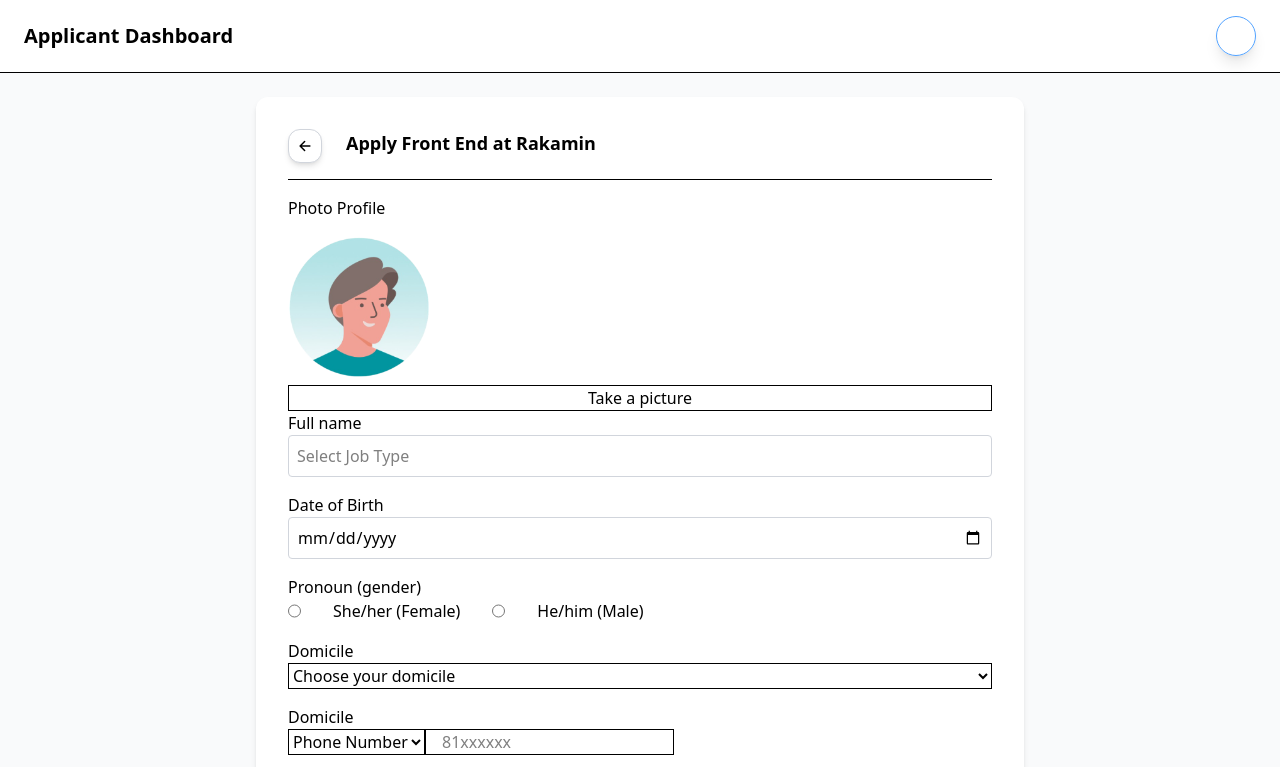
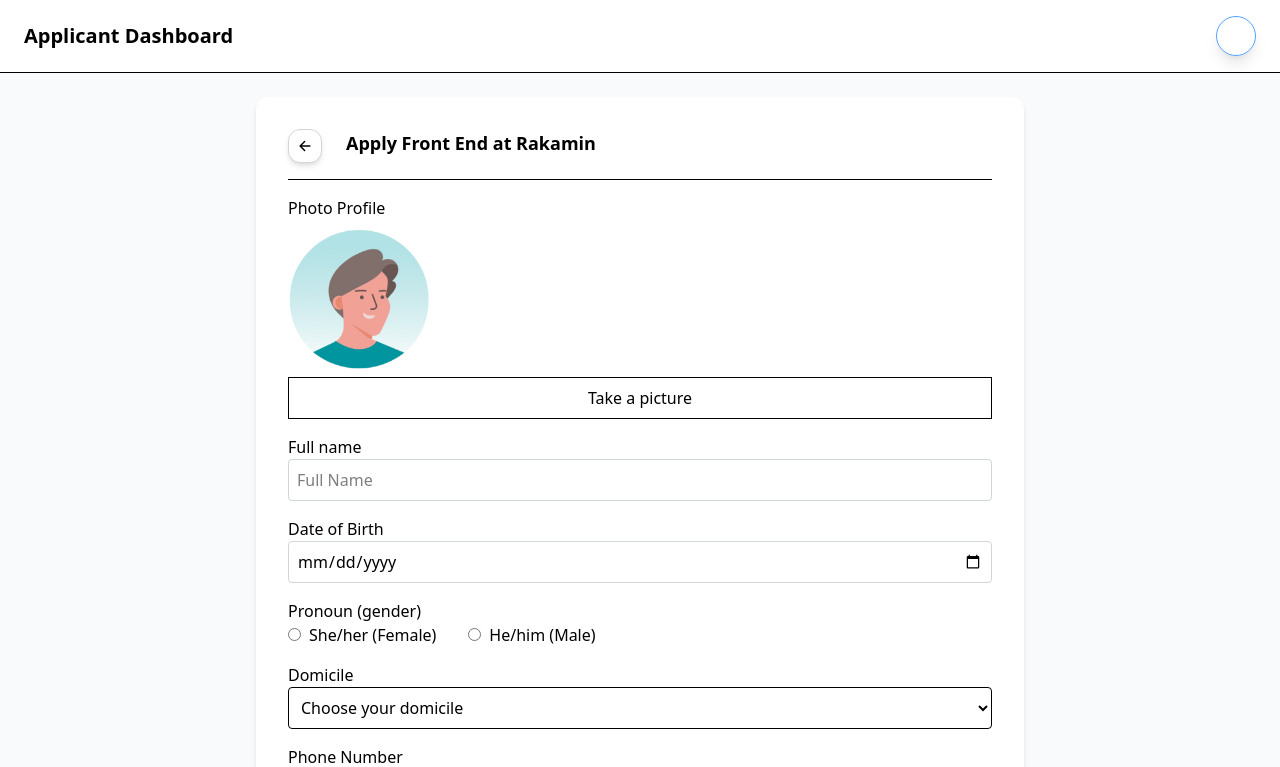
Before and after one commit to ryanpurnomo83/hiring-platform, a React (Vite) app: page /applicant/jobform in a window 1280 px wide. Shown: the top 767 px of the page. Built offline with nearby package versions, Linux system fonts and the light colour scheme; no server answers; the database is empty.

Commit message:
fourth commit

```diff
--- /dev/null
+++ b/src/interfaces/Candidate.ts
@@ -0,0 +1,16 @@
+// types.ts
+export interface CandidateAttribute {
+  key: string;
+  label: string;
+  value: string;
+  order: number;
+}
+
+export interface CandidateData {
+  id: string;
+  attributes: CandidateAttribute[];
+}
+
+export interface CandidatesInterface {
+  data: CandidateData[];
+}
--- a/src/pages/applicant/Dashboard.tsx
+++ b/src/pages/applicant/Dashboard.tsx
@@ -1,7 +1,7 @@
+import { useNavigate } from "react-router-dom";
+import rakaminLogoOnly from "../../../public/rakamin-logo-only.png";
 import { TiLocationOutline } from "react-icons/ti";
 import { LiaMoneyBillSolid } from "react-icons/lia";
-import { useNavigate } from "react-router-dom";
-import rakaminLogoOnly from "../../../public/rakamin-logo-only.png";
 
 export default function Dashboard() {
     const navigate = useNavigate();
--- a/src/pages/applicant/JobForm.tsx
+++ b/src/pages/applicant/JobForm.tsx
@@ -1,63 +1,180 @@
 import { useState } from "react";
-import ProfilePicture from "../../../public/Profile-Picture.png"
-import MediaForm from "../applicant/MediaForm"
+import { useNavigate } from "react-router-dom";
+import ProfilePicture from "../../../public/Profile-Picture.png";
+import { candidatesAPI } from "../../services/APIServices";
+//import { CandidatesInterface } from "../../interfaces/Candidate";
+import MediaForm from "../applicant/MediaForm";
 
 import { IoArrowBackOutline } from "react-icons/io5";
 
-export default function JobForm(){
+export default function JobForm() {
+  const navigate = useNavigate();
+  const [showMediaForm, setShowMediaForm] = useState(false);
 
-    const [ShowMediaForm, setShowMediaForm] = useState(false);
+  const [fullName, setFullName] = useState("");
+  const [dateOfBirth, setDateOfBirth] = useState("");
+  const [gender, setGender] = useState(""); // "male" | "female"
+  const [domicile, setDomicile] = useState("");
+  const [phonePrefix, setPhonePrefix] = useState(""); // select
+  const [phoneNumber, setPhoneNumber] = useState("");
+  const [email, setEmail] = useState("");
+  const [linkedin, setLinkedin] = useState("");
 
-    return(
+  const [profileImage, setProfileImage] = useState<string | null>(
+    localStorage.getItem("capturedImage") || null
+  );
+
+    // Callback dari MediaForm
+  const handleSubmitCapture = (img: string) => {
+    setProfileImage(img);
+  };
+
+  const handleResetCapture = () => {
+    setProfileImage(null);
+  };
+
+  const handleGoBack = () => {
+    navigate("/applicant/dashboard");
+  };
+
+  //const [candidates, setCandidates] = useState<CandidatesInterface>({ data: [] });
+
+  const handleSubmit = async() => {
+    if (!fullName || !email) {
+      alert("Full name dan email wajib diisi!");
+      return;
+    }
+
+    const candidateData = {
+      fullName,
+      dateOfBirth,
+      gender,
+      domicile,
+      phone: `${phonePrefix} ${phoneNumber}`,
+      email,
+      linkedin,
+      photo: profileImage || "",
+    };
+
+    const response = await candidatesAPI.addPersonalData(candidateData);
+    if (response) {
+      alert("Data kandidat berhasil disimpan!");
+      // reset form jika perlu
+      setFullName("");
+      setDateOfBirth("");
+      setGender("");
+      setDomicile("");
+      setPhonePrefix("");
+      setPhoneNumber("");
+      setEmail("");
+      setLinkedin("");
+      setProfileImage(null);
+      localStorage.removeItem("capturedImage");
+    } else {
+      alert("Gagal menyimpan data kandidat. Mungkin email sudah terdaftar.");
+    }
+  };
+
+  return (
     <>
       <div className="min-h-screen flex items-center justify-center bg-gray-50 px-4">
         <div className="flex flex-col bg-white shadow-md rounded-xl p-8 w-full max-w-3xl">
-
           <div className="flex flex-row gap-6 bg-white mb-4">
-            <button className="border border-gray-300 bg-white shadow-md p-2 hover:bg-gray-100 active:shadow-inner rounded-xl transition">
-                <IoArrowBackOutline/>
+            <button
+                onClick={handleGoBack}
+                className="border border-gray-300 bg-white shadow-md p-2 hover:bg-gray-100 active:shadow-inner rounded-xl transition">
+              <IoArrowBackOutline />
             </button>
             <h2 className="font-semibold text-lg">Apply Front End at Rakamin</h2>
           </div>
 
           <hr className="mb-4" />
 
-        <label className="font-medium mb-4">Photo Profile</label>
-        <img src={ProfilePicture} style={{width: "20%"}} className="mb-2"/>
-
-        <button className="border" onClick={() => setShowMediaForm(true)}>Take a picture</button>
+          <label className="font-medium mb-2">Photo Profile</label>
+          {profileImage ? (
+            <img src={profileImage} style={{ width: "150px",
+    height: "150px", }} className="mb-2 rounded-full object-cover" />
+            ) : (
+            <img src={ProfilePicture} style={{ width: "20%" }} className="mb-2" />
+          )}
+          {/* <img src={ProfilePicture} style={{ width: "20%" }} className="mb-2" /> */}
+          <button
+            className="border p-2 mb-4"
+            onClick={() => setShowMediaForm(true)}
+          >
+            Take a picture
+          </button>
 
           <label className="font-medium">Full name</label>
           <input
             type="text"
             className="border border-gray-300 rounded p-2 mb-4"
-            placeholder="Select Job Type"
+            placeholder="Full Name"
+            value={fullName}
+            onChange={(e) => setFullName(e.target.value)}
           />
 
           <label className="font-medium">Date of Birth</label>
-        <input type="date" className="border border-gray-300 rounded p-2 mb-4"/>
+          <input
+            type="date"
+            className="border border-gray-300 rounded p-2 mb-4"
+            value={dateOfBirth}
+            onChange={(e) => setDateOfBirth(e.target.value)}
+          />
 
           <label className="font-medium">Pronoun (gender)</label>
           <div className="flex flex-row gap-8 mb-4">
-            <input type="radio"/>She/her (Female)
-            <input type="radio"/>He/him (Male)
+            <label className="flex items-center gap-2">
+              <input
+                type="radio"
+                name="gender"
+                value="female"
+                checked={gender === "female"}
+                onChange={(e) => setGender(e.target.value)}
+              />
+              She/her (Female)
+            </label>
+            <label className="flex items-center gap-2">
+              <input
+                type="radio"
+                name="gender"
+                value="male"
+                checked={gender === "male"}
+                onChange={(e) => setGender(e.target.value)}
+              />
+              He/him (Male)
+            </label>
           </div>
 
           <label className="font-medium">Domicile</label>
-        <select className="border gap-8 mb-4">
-            <option>Choose your domicile</option>
-            <option>Jakarta</option>
-            <option>Semarang</option>
+          <select
+            className="border rounded p-2 mb-4"
+            value={domicile}
+            onChange={(e) => setDomicile(e.target.value)}
+          >
+            <option value="">Choose your domicile</option>
+            <option value="Jakarta">Jakarta</option>
+            <option value="Semarang">Semarang</option>
           </select>
 
-        <label className="font-medium">Domicile</label>
-        <div className="mb-4">
-            <select className="border">
-                <option>Phone Number</option>
-                <option>Jakarta</option>
-                <option>Semarang</option>
+          <label className="font-medium">Phone Number</label>
+          <div className="flex gap-2 mb-4">
+            <select
+              className="border rounded p-2"
+              value={phonePrefix}
+              onChange={(e) => setPhonePrefix(e.target.value)}
+            >
+              <option value="">Prefix</option>
+              <option value="+62">+62</option>
+              <option value="+61">+61</option>
             </select>
-            <input type="number" placeholder="81xxxxxx" className="border pl-4"/>
+            <input
+              type="tel"
+              placeholder="81xxxxxx"
+              className="border rounded p-2 flex-1"
+              value={phoneNumber}
+              onChange={(e) => setPhoneNumber(e.target.value)}
+            />
           </div>
 
           <label>Email</label>
@@ -65,6 +182,8 @@ export default function JobForm(){
             type="email"
             className="border border-gray-300 rounded p-2 mb-4"
             placeholder="Enter your email address"
+            value={email}
+            onChange={(e) => setEmail(e.target.value)}
           />
 
           <label>Link Linkedin</label>
@@ -72,15 +191,20 @@ export default function JobForm(){
             type="text"
             className="border border-gray-300 rounded p-2 mb-4"
             placeholder="https://linkedin.com/in/username"
+            value={linkedin}
+            onChange={(e) => setLinkedin(e.target.value)}
           />
 
-        <button className="bg-teal-600 hover:bg-yellow-500 text-white font-medium px-5 py-2 rounded-md transition">
+          <button
+            className="bg-teal-600 hover:bg-yellow-500 text-white font-medium px-5 py-2 rounded-md transition"
+            onClick={handleSubmit}
+          >
             Submit
           </button>
         </div>
       </div>
 
-        {ShowMediaForm && (
+      {showMediaForm && (
         <div className="fixed inset-0 flex items-center justify-center bg-black/50 z-50">
           <div className="bg-white p-6 rounded-lg shadow-lg w-full max-w-3xl relative">
             <button
@@ -89,7 +213,11 @@ export default function JobForm(){
             >
               &times;
             </button>
-                    <MediaForm />
+            <MediaForm
+                onSubmitCapture={handleSubmitCapture}
+                onResetCapture={handleResetCapture}
+                onClose={() => setShowMediaForm(false)}
+            />
           </div>
         </div>
       )}
--- a/src/pages/applicant/MediaForm.tsx
+++ b/src/pages/applicant/MediaForm.tsx
@@ -7,11 +7,18 @@ import HandPose1 from "../../../public/1.png";
 import HandPose2 from "../../../public/2.png";
 import HandPose3 from "../../../public/3.png";
 
-export default function MediaForm() {
+interface MediaFormProps {
+  onSubmitCapture: (image: string) => void;
+  onResetCapture: () => void;
+  onClose?: () => void;
+}
+
+export default function MediaForm({ onSubmitCapture, onResetCapture, onClose }: MediaFormProps) {
   const videoRef = useRef<HTMLVideoElement>(null);
   const canvasRef = useRef<HTMLCanvasElement>(null);
   const [capturedImage, setCapturedImage] = useState<string | null>(null);
   const [lastCaptureTime, setLastCaptureTime] = useState<number>(0);
+
 
   const handleCapture  = () => {
     const video = videoRef.current;
@@ -28,6 +35,20 @@ export default function MediaForm() {
     setCapturedImage(imageDataUrl);
     console.log("📸 Gambar ditangkap!");
   }
+
+  const handleSubmit = () => {
+    if (capturedImage) {
+      localStorage.setItem("capturedImage", capturedImage);
+      onSubmitCapture(capturedImage);
+      if (onClose) onClose();
+    }
+  };
+
+  const handleReset = () => {
+    setCapturedImage(null);
+    localStorage.removeItem("capturedImage");
+    onResetCapture();
+  };
 
   type FingerName = "Thumb" | "Index" | "Middle" | "Ring" | "Pinky";
 
@@ -136,12 +157,13 @@ export default function MediaForm() {
   }, []);
 
   return (
-    <div className="flex flex-col items-center">
+  // Tambahkan kelas h-full dan overflow-y-auto ke wrapper utama
+  <div className="flex flex-col items-center h-full max-h-[90vh] overflow-y-auto p-4">
     <h2 className="font-semibold">Raise Your Hand to Capture</h2>
     <p>We'll take the photo once your hand pose is detected.</p>
 
     {/* Container agar video dan canvas bisa tumpang tindih */}
-      <div className="relative border border-gray-300 rounded overflow-hidden">
+    <div className="relative border border-gray-300 rounded overflow-hidden mt-4">
       <video
         ref={videoRef}
         className="object-cover"
@@ -154,8 +176,6 @@ export default function MediaForm() {
       ></canvas>
     </div>
 
-      <br/>
-
     {capturedImage && (
       <div className="mt-4 text-center">
         <h3 className="font-semibold mb-2">Hasil Tangkap:</h3>
@@ -167,17 +187,36 @@ export default function MediaForm() {
         />
       </div>
     )}
-      <br/>
+
     <p className="mt-4 mb-4">
       To take a picture, follow the hand poses in the order shown below. The
       system will automatically capture the image once the final pose is
       detected.
     </p>
-      <div className="flex flex-row gap-8">
+
+    <div className="flex flex-row gap-8 mb-4">
       <img src={HandPose1} style={{ width: "85px" }} />
       <img src={HandPose2} style={{ width: "85px" }} />
       <img src={HandPose3} style={{ width: "85px" }} />
     </div>
+
+    <br/>
+    <div className="flex flex-row gap-4">
+      <button
+        onClick={handleSubmit}
+        className="bg-teal-600 hover:bg-teal-700 text-white font-semibold px-4 py-2 rounded-md transition-colors duration-200"
+      >
+        Submit
+      </button>
+      <button
+        onClick={handleReset}
+        className="bg-red-600 hover:bg-red-700 text-white font-semibold px-4 py-2 rounded-md transition-colors duration-200"
+      >
+        Reset
+      </button>
+    </div>
+
   </div>
 );
+
 }
--- a/src/services/APIServices.js
+++ b/src/services/APIServices.js
@@ -228,10 +228,59 @@ export const authAPI = {
 };
 
 
-export const usersAPI = {
+export const candidatesAPI = {
 
-  async addPersonalData(){
+  async addPersonalData(candidateData) {
+    try {
+      const candidatesCol = collection(db, "candidates");
+      const snapshot = await getDocs(candidatesCol);
 
+      let isDuplicate = false;
+
+      snapshot.forEach((docSnap) => {
+        const docData = docSnap.data();
+        if (docData.data && Array.isArray(docData.data)) {
+          for (const cand of docData.data) {
+            const emailAttr = cand.attributes.find(attr => attr.key === "email");
+            if (emailAttr && emailAttr.value === candidateData.email) {
+              isDuplicate = true;
+            }
+          }
+        }
+      });
+
+      if (isDuplicate) {
+        console.log(`Kandidat dengan email '${candidateData.email}' sudah terdaftar.`);
+        return false;
+      }
+
+      const candId = `cand_${String(snapshot.size + 1).padStart(4, "0")}`;
+
+      const newCandData = {
+        data: [
+          {
+            id: candId,
+            attributes: [
+              { key: "full_name", label: "Full Name", value: candidateData.fullName, order: 1 },
+              { key: "email", label: "Email", value: candidateData.email, order: 2 },
+              { key: "phone", label: "Phone", value: candidateData.phone, order: 3 },
+              { key: "domicile", label: "Domicile", value: candidateData.domicile, order: 4 },
+              { key: "gender", label: "Gender", value: candidateData.gender, order: 5 },
+              { key: "linkedin_link", label: "LinkedIn", value: candidateData.linkedin, order: 6 },
+              { key: "profile_photo", label: "Profile Photo", value: candidateData.photo, order: 6 },
+            ]
+          }
+        ]
+      };
+
+      await setDoc(doc(db, "candidates", candId), newCandData);
+      console.log(`Data kandidat '${candidateData.fullname}' berhasil disimpan dengan ID: ${candId}`);
+      return true;
+
+    } catch (error) {
+      console.error("Gagal menyimpan data kandidat:", error);
+      return false;
+    }
   },
 
   async updatePersonalData(){
@@ -323,7 +372,7 @@ export const jobListAPI = {
       snapshot.forEach((docSnap) => {
         const docData = docSnap.data();
         if (docData.data && Array.isArray(docData.data)) {
-          allJobs.push(...docData.data); // gabungkan semua job di array data
+          allJobs.push(...docData.data);
         }
       });
 
```
Lines whose indentation alone changed are shown as unchanged.
